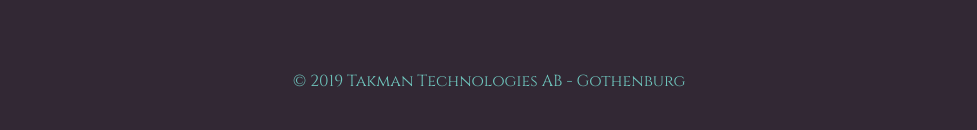
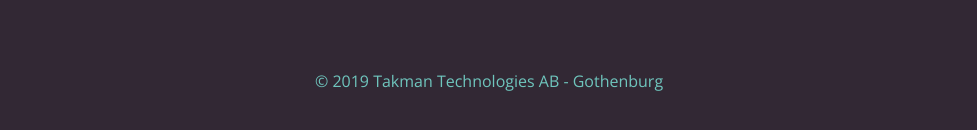
Before and after one commit to SimonTakman/takmantechnologies-react, a React (Create React App) app: page / in a window 1280 px wide. Shown: the part 614-744 px from the top of the page, without its empty margins (151-1128 px from the left). Built offline with nearby package versions, Linux system fonts and the light colour scheme.

Commit message:
Added new font to the footer

```diff
--- a/public/index.html
+++ b/public/index.html
@@ -4,6 +4,7 @@
     <meta charset="utf-8" />
     <link rel="shortcut icon" href="%PUBLIC_URL%/favicon.ico" />
     <link href="https://fonts.googleapis.com/css?family=Cinzel|Lato&display=swap" rel="stylesheet">
+    <link href="https://fonts.googleapis.com/css?family=Open+Sans&display=swap" rel="stylesheet">
     <meta name="viewport" content="width=device-width, initial-scale=1" />
     <meta name="theme-color" content="#000000" />
     <!--
--- a/src/App.css
+++ b/src/App.css
@@ -39,7 +39,7 @@
 }
 
 .footer-text {
-  font-family: 'Cinzel', serif;
+  font-family: 'Open Sans', sans-serif;
   color: #6FC5BD;
 }
 
```
